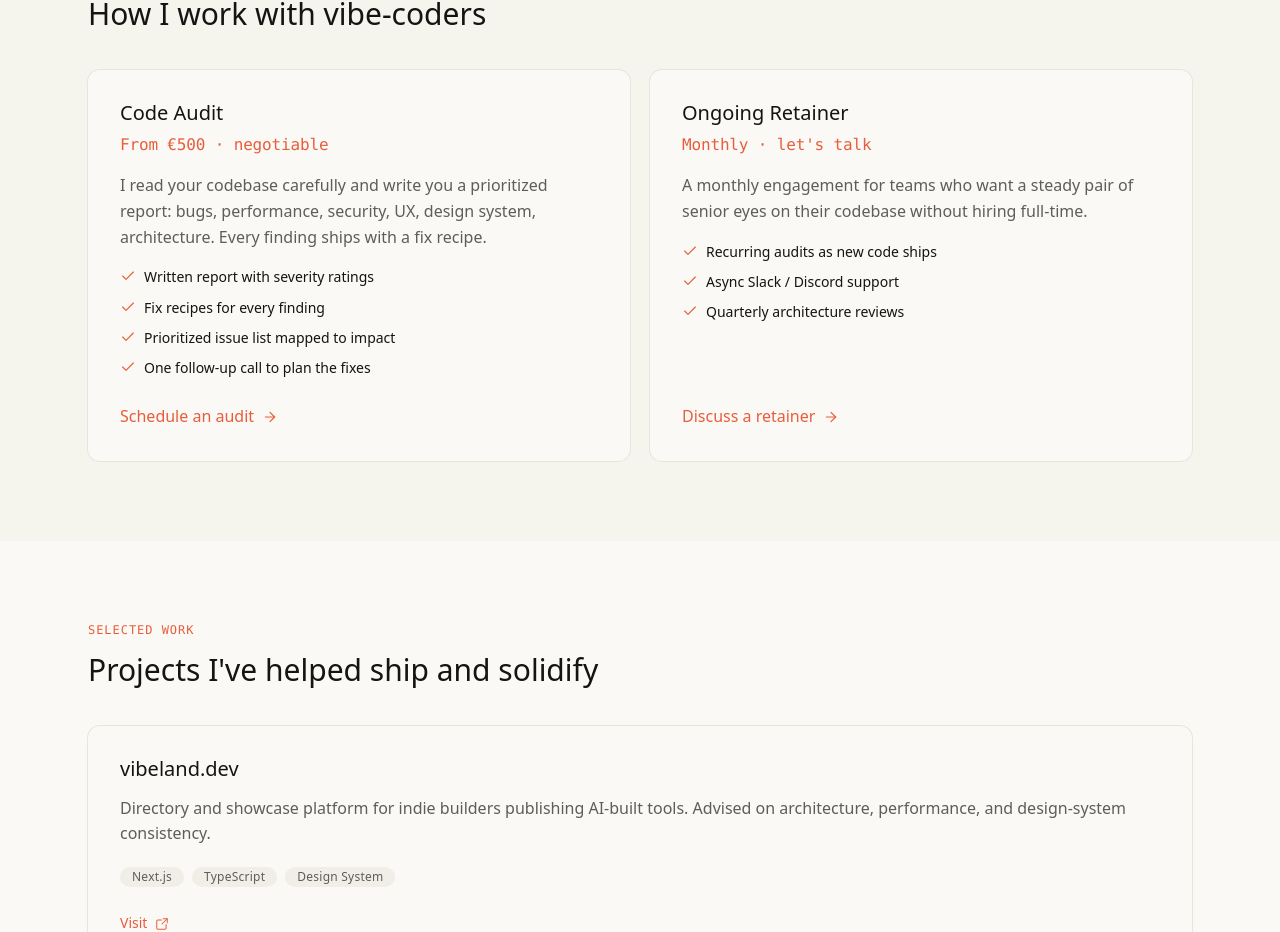
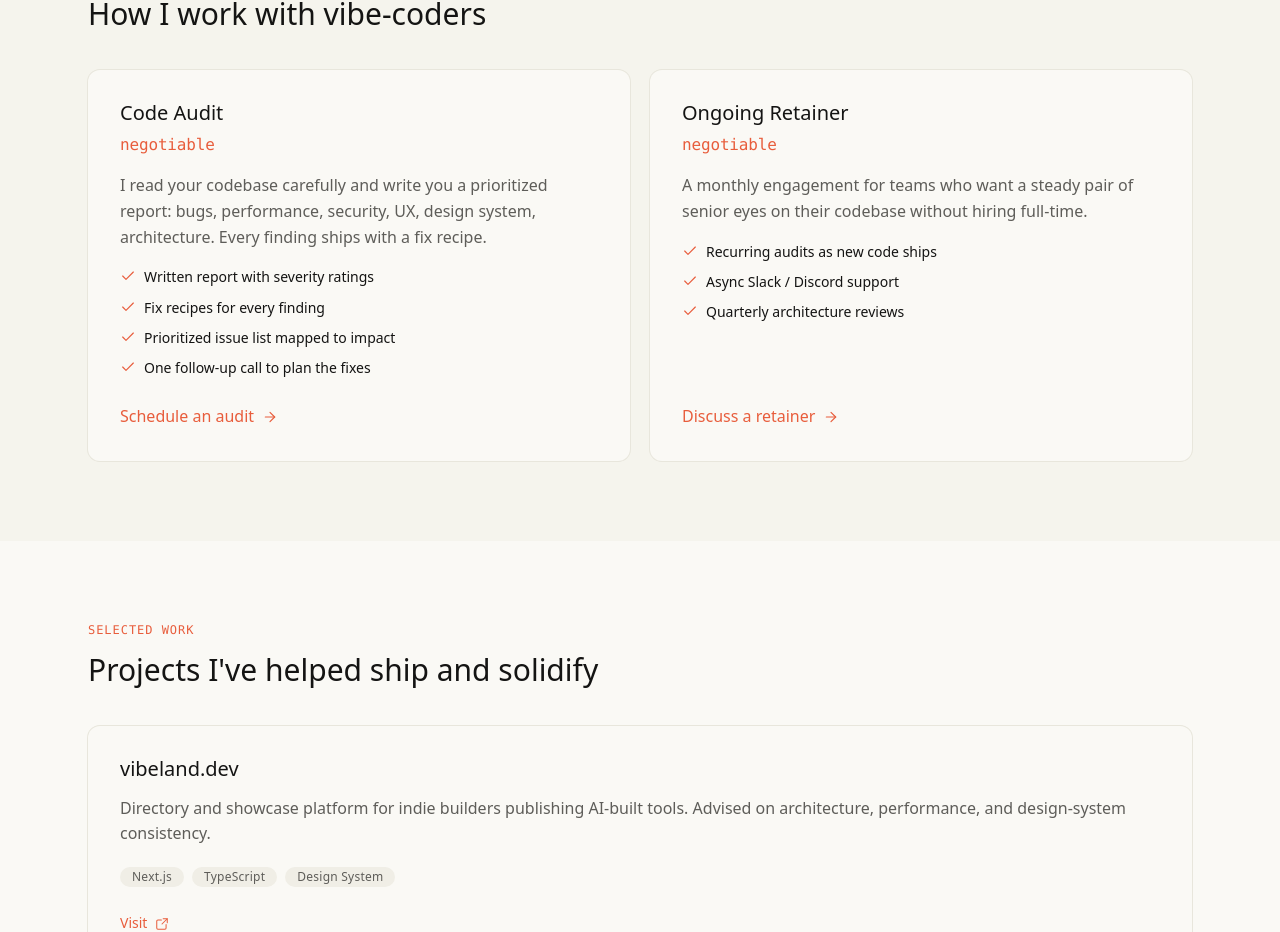
Before and after one commit to blumaa/code-consultant, a Next.js app: page / in a window 1280 px wide. Shown: the part 2077-3009 px from the top of the page. Built offline with nearby package versions, Linux system fonts and the light colour scheme; no server answers.

Commit message:
fix: adjust price

```diff
--- a/content/services.ts
+++ b/content/services.ts
@@ -12,7 +12,7 @@ export const services: Service[] = [
     title: "Code Audit",
     description:
       "I read your codebase carefully and write you a prioritized report: bugs, performance, security, UX, design system, architecture. Every finding ships with a fix recipe.",
-    price: "From €500 · negotiable",
+    price: "negotiable",
     bullets: [
       "Written report with severity ratings",
       "Fix recipes for every finding",
@@ -26,7 +26,7 @@ export const services: Service[] = [
     title: "Ongoing Retainer",
     description:
       "A monthly engagement for teams who want a steady pair of senior eyes on their codebase without hiring full-time.",
-    price: "Monthly · let's talk",
+    price: "negotiable",
     bullets: [
       "Recurring audits as new code ships",
       "Async Slack / Discord support",
```
